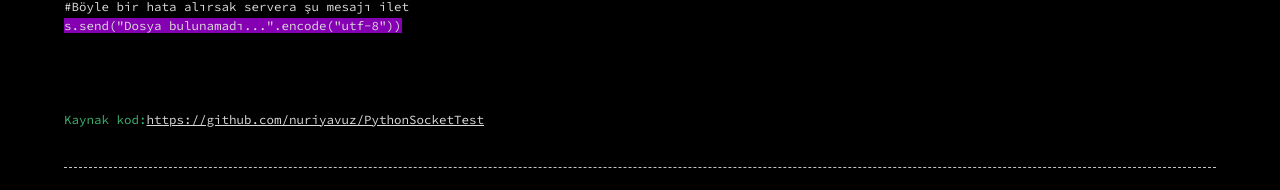
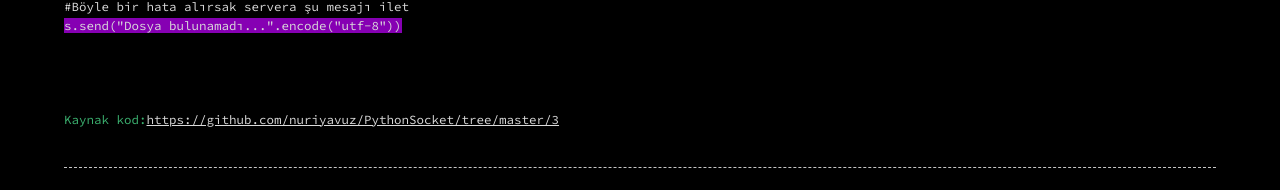
Before and after one commit to emredurmaz4/cosmosofcyberspace.github.io, a Jekyll site: the page socket3.html, which Jekyll copies as it is, in a window 1280 px wide. Shown: the part 1528-1718 px from the top of the page. Built offline with Jekyll 4.4.1, drawn with Linux system fonts in a browser that asks for light colours.

Commit message:
Update socket3.html

```diff
--- a/socket3.html
+++ b/socket3.html
@@ -117,7 +117,7 @@
 
 
 </br></br>
-<p style="color:MediumSeaGreen;">Kaynak kod:<a href="https://github.com/nuriyavuz/PythonSocketTest">https://github.com/nuriyavuz/PythonSocketTest</a></p>
+<p style="color:MediumSeaGreen;">Kaynak kod:<a href="https://github.com/nuriyavuz/PythonSocket/tree/master/3">https://github.com/nuriyavuz/PythonSocket/tree/master/3</a></p>
 
 </br>
 </br>
```
